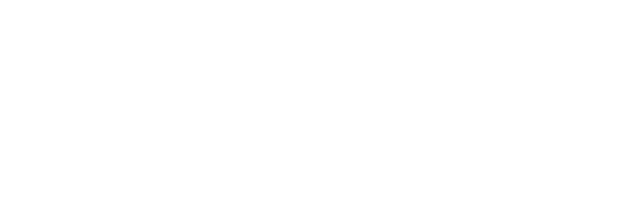
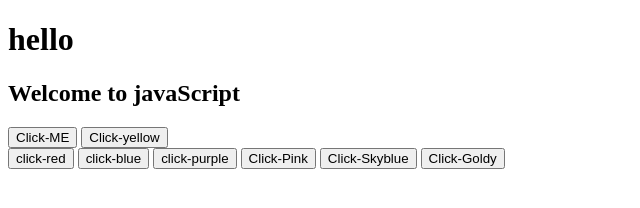
Before and after one commit to alsafa012/javaEventswithHtml, a plain HTML site: page index.html in a window 1280 px wide. Shown: the whole page, without its empty margins (0-640 px from the left). Drawn offline with Linux system fonts and the light colour scheme.

Commit message:
events enden total 7

```diff
--- a/index.html
+++ b/index.html
@@ -7,15 +7,31 @@
      <link rel="stylesheet" href="./styles/styles.css">
 </head>
 <body>
-     <header></header>
+     <header><h1>hello</h1></header>
      <main>
           <section>
-
+              <h1 onclick="console.log('thank-you')">Welcome to javaScript </h1>
+               <button onclick="console.log(69)">Click-ME</button>
+               <button onclick="document.body.style.backgroundColor='yellow'">Click-yellow</button>
+               <br>
+               <!-- option-> 02 -->
+               <button onclick="makeRed()">click-red</button>
+               <!-- option-> 03 -->
+               <button id="make-blue">click-blue</button>
+               <button id="make-purple">click-purple</button>
+               <!-- option-> 4 -->
+               <button id="make-pink">Click-Pink</button>
+               <button id="make-sky">Click-Skyblue</button>
+               <button id="make-goldy">Click-Goldy</button>
           </section>
           <section></section>
           <section></section>
      </main>
      <footer></footer>
      <script src="./js/events.js"></script>
+     <script>
+
+
+     </script>
 </body>
 </html>
--- a/js/events.js
+++ b/js/events.js
@@ -1 +1,36 @@
 console.log('hello world');
+
+// option 02: add onclick function on the html element
+// mostly useful
+// <button onclick="makeRed()">click-red</button>
+
+function makeRed(){
+     document.body.style.backgroundColor='red';
+}
+// 003
+const makeBlue = document.getElementById('make-blue');
+makeBlue.onclick = blue;
+function blue(){
+  document.body.style.backgroundColor = 'blue';
+}
+// 03. another
+const makePurple = document.getElementById('make-purple');
+makePurple.onclick = function purple(){
+  document.body.style.backgroundColor = 'purple';
+}
+// option 4
+const makePink = document.getElementById('make-pink')
+makePink.addEventListener('click',pink)
+function pink(){
+     document.body.style.backgroundColor='pink';
+}
+// option 4 another way
+const makeSkyblue = document.getElementById('make-sky')
+makeSkyblue.addEventListener('click',function sky(){
+     document.body.style.backgroundColor='skyblue';
+})
+// Final 04:
+// its very important
+document.getElementById('make-goldy').addEventListener('click',function(){
+     document.body.style.backgroundColor = 'goldenrod';
+})
--- a/styles/styles.css
+++ b/styles/styles.css
@@ -1,7 +1,7 @@
-*{
+/* *{
      margin: auto;
      padding: none;
      border: none;
      width: 1200px;
 
-}
+} */
```
